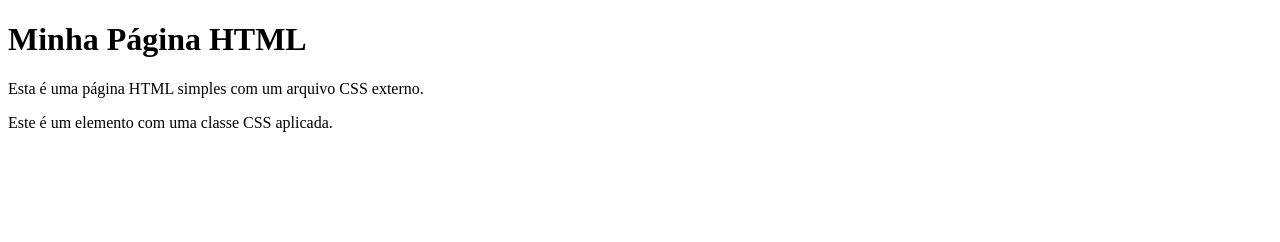
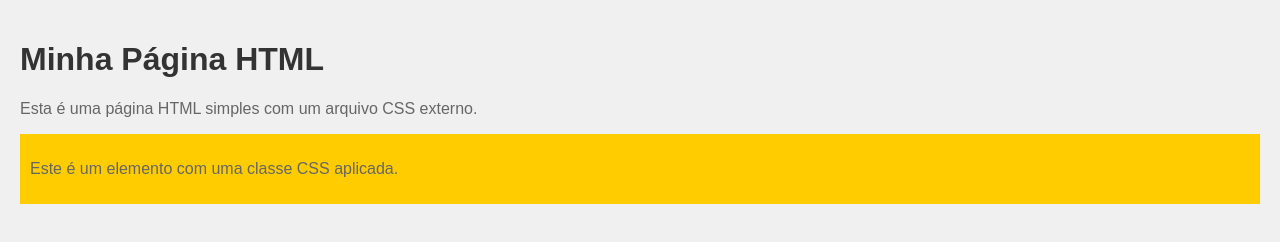
Before and after one commit to WilhianC/outubroatual, a plain HTML site: page index.html in a window 1280 px wide. Drawn offline with Linux system fonts and the light colour scheme.

Commit message:
Update index.html

```diff
--- a/index.html
+++ b/index.html
@@ -2,7 +2,7 @@
 <html>
 <head>
 <title>Minha Página HTML</title>
-<link rel="styleshet" type="text/css"href="style.css">
+<link rel="stylesheet" type="text/css"href="style.css">
 </head>
 <body>
 <h1>Minha Página HTML</h1>
```
